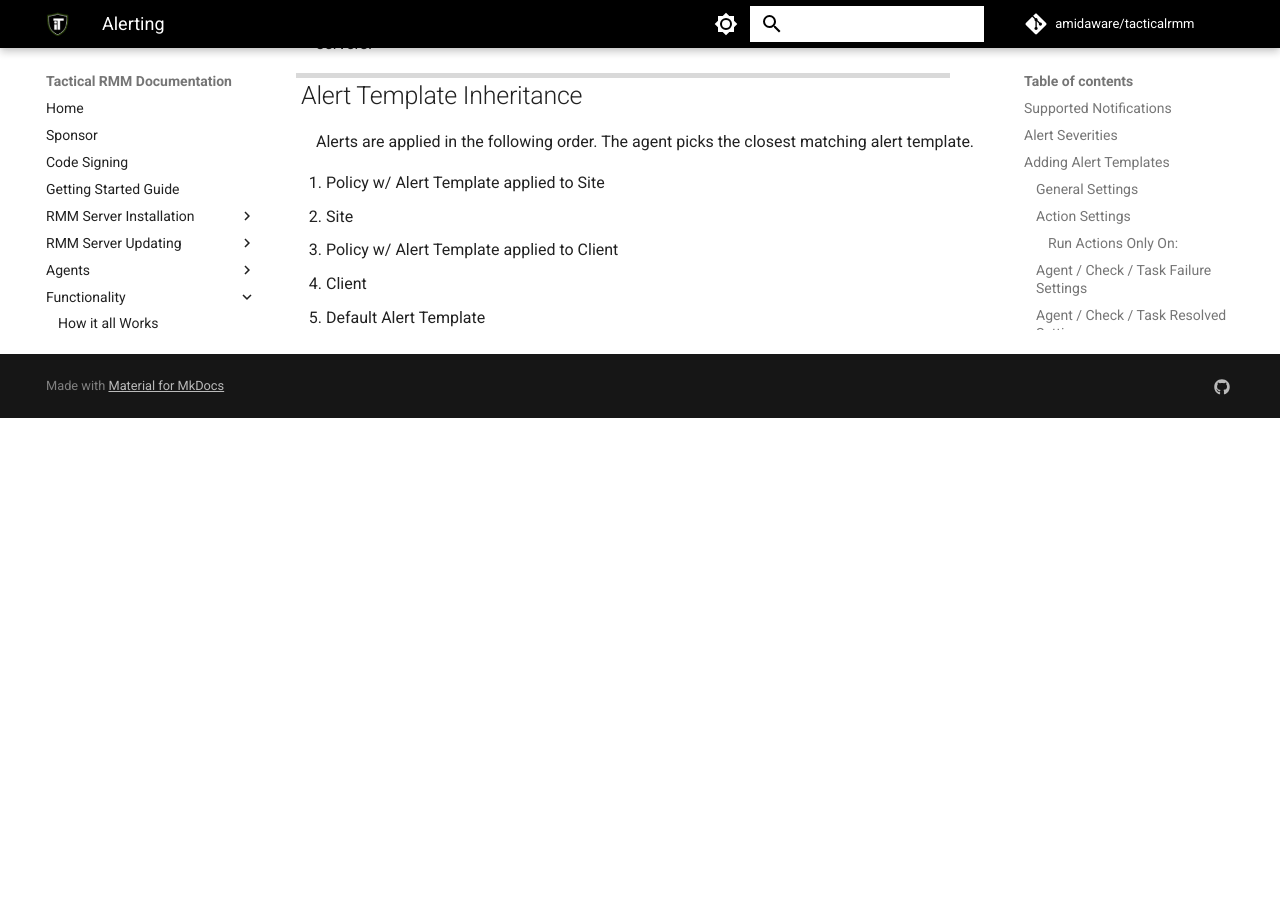
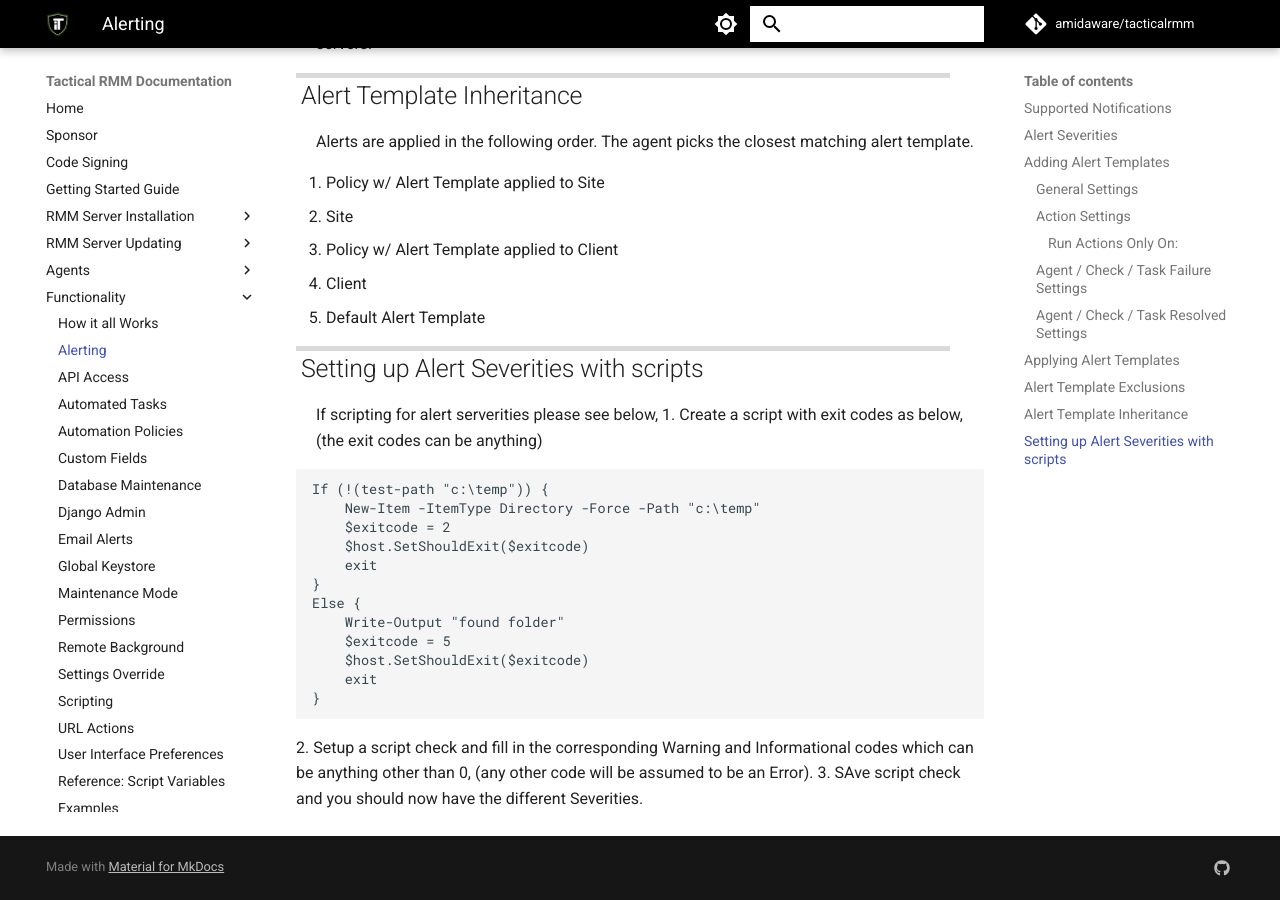
Before and after one commit to amidaware/trmm-docs, an MkDocs documentation site: the page built from docs/functions/alerting.md, in a window 1280 px wide and 900 px high, scrolled down 3255 px. Built offline with MkDocs 1.6.1 and Material for MkDocs 9.7.7, drawn with Linux system fonts in a browser that asks for light colours; comment, search, counter and statistics services are not loaded; before the commit the page ends 3673 px from its top, so only the background shows below that.

Commit message:
Update alerting.md

````diff
--- a/docs/functions/alerting.md
+++ b/docs/functions/alerting.md
@@ -97,3 +97,24 @@
 3. Policy w/ Alert Template applied to Client
 4. Client
 5. Default Alert Template
+
+## Setting up Alert Severities with scripts
+
+If scripting for alert serverities please see below,
+1. Create a script with exit codes as below, (the exit codes can be anything)
+```ps
+If (!(test-path "c:\temp")) {
+    New-Item -ItemType Directory -Force -Path "c:\temp"
+    $exitcode = 2
+    $host.SetShouldExit($exitcode)
+    exit
+}
+Else {
+    Write-Output "found folder"
+    $exitcode = 5
+    $host.SetShouldExit($exitcode)
+    exit
+}
+```
+2. Setup a script check and fill in the corresponding Warning and Informational codes which can be anything other than 0, (any other code will be assumed to be an Error).
+3. SAve script check and you should now have the different Severities.
````
